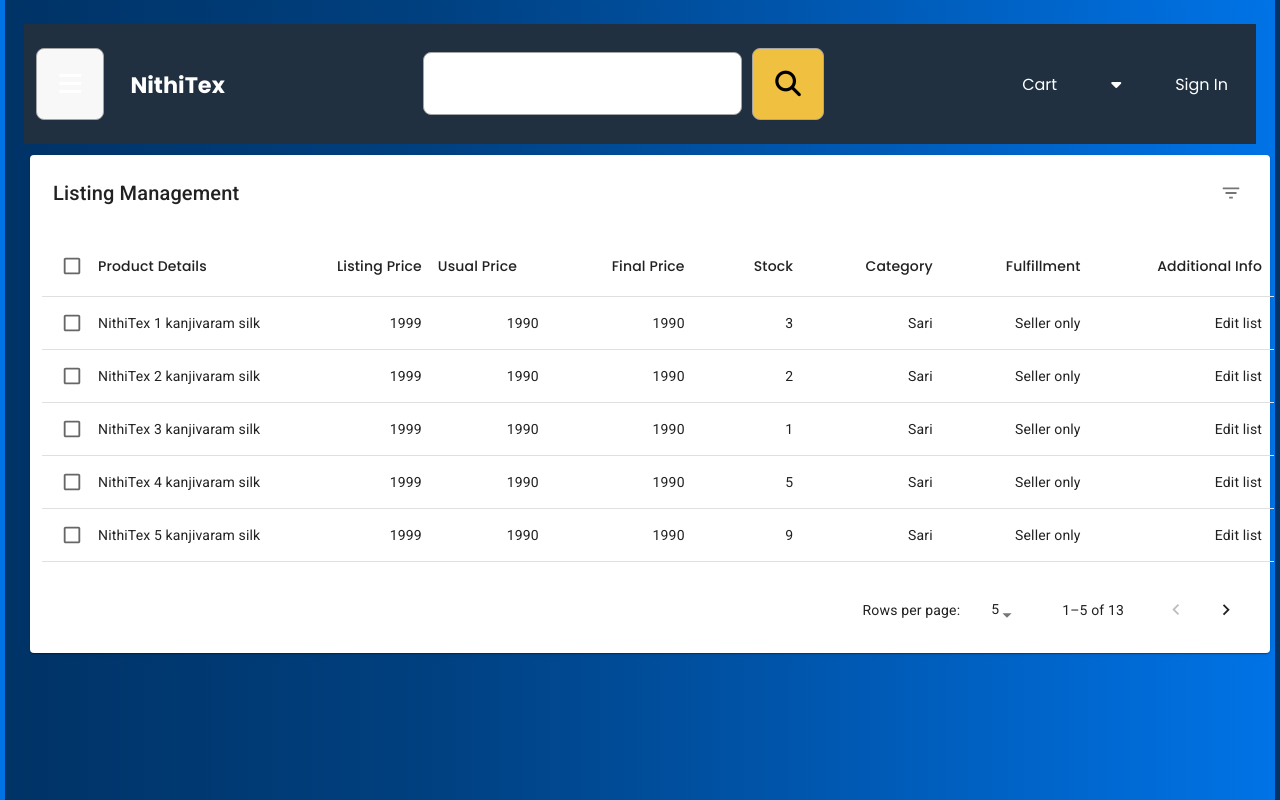
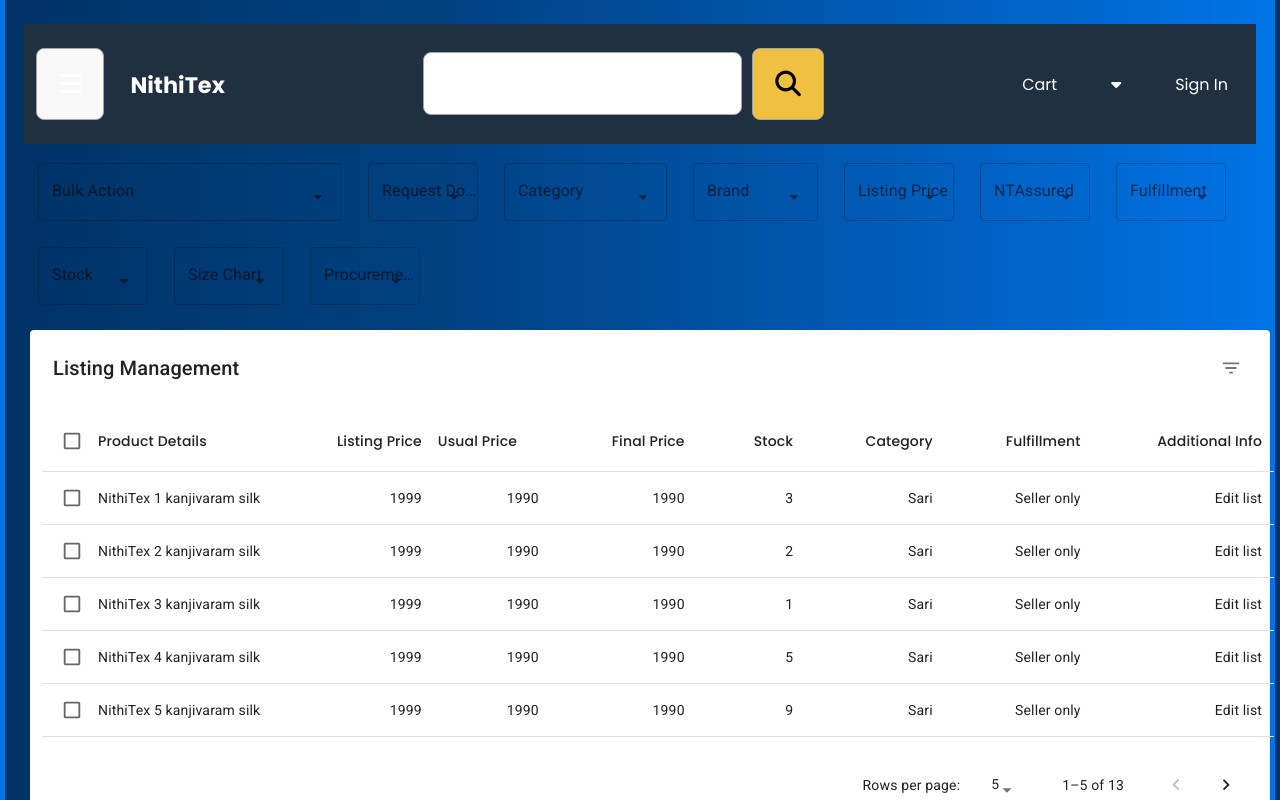
Before and after one commit to jamunashri/nithi_tex_dummy, a React (Create React App) app: page /home in a window 1280 px wide. Shown: the top 800 px of the page. Built offline with nearby package versions, Linux system fonts and the light colour scheme.

Commit message:
group commit

```diff
--- /dev/null
+++ b/src/_components/Group/index.jsx
@@ -0,0 +1,122 @@
+import * as React from 'react';
+import InputLabel from '@mui/material/InputLabel';
+import MenuItem from '@mui/material/MenuItem';
+import ListSubheader from '@mui/material/ListSubheader';
+import FormControl from '@mui/material/FormControl';
+import Select from '@mui/material/Select';
+
+export default function GroupedSelect() {
+  return (
+    <div>
+      <FormControl sx={{ m: 1, minWidth: 120 }}>
+        <InputLabel htmlFor="grouped-native-select">Bulk Action</InputLabel>
+        <Select native defaultValue="" id="grouped-native-select" label="Grouping">
+          <option aria-label="None" value="" />
+          <optgroup label="Listing">
+            <option value={1}>Archive Listings</option>
+            <option value={2}>Deactivate Listings</option>
+          </optgroup>
+          <optgroup label="Shipping">
+            <option value={3}>Add to NithiTex for Free Shipping</option>
+            <option value={4}>Remove from NithiTex</option>
+          </optgroup>
+        </Select>
+      </FormControl>
+      <FormControl sx={{ m: 1, minWidth: 120 }}>
+        <InputLabel htmlFor="grouped-select">Request Download</InputLabel>
+        <Select defaultValue="" id="grouped-select" label="Grouping">
+          <MenuItem value="">
+          </MenuItem>
+          <ListSubheader>Listing File</ListSubheader>
+          <ListSubheader>Catalog File</ListSubheader>
+          </Select>
+      </FormControl>
+
+      {/* //add extra grroup for more options// */}
+
+      <FormControl sx={{ m: 1, minWidth: 120 }}>
+        <InputLabel htmlFor="grouped-native-select">Category</InputLabel>
+        <Select native defaultValue="" id="grouped-native-select" label="Grouping">
+          <option aria-label="None" value="" />
+          <optgroup label="Search">
+            <option value={1}>Clothing</option>
+            <option value={2}>other product</option>
+          </optgroup>
+
+        </Select>
+      </FormControl>
+      <FormControl sx={{ m: 1, minWidth: 120 }}>
+        <InputLabel htmlFor="grouped-native-select">Brand</InputLabel>
+        <Select native defaultValue="" id="grouped-native-select" label="Grouping">
+          <option aria-label="None" value="" />
+          <optgroup label="Search">
+            <option value={1}>NithiTex</option>
+            </optgroup>
+        </Select>
+      </FormControl>
+      <FormControl sx={{ m: 1, minWidth: 120 }}>
+        <InputLabel htmlFor="grouped-native-select">Listing Price</InputLabel>
+        <Select native defaultValue="" id="grouped-native-select" label="Grouping">
+          <option aria-label="None" value="" />
+          <optgroup label="Price Bar">
+          </optgroup>
+        </Select>
+      </FormControl>
+      <FormControl sx={{ m: 1, minWidth: 120 }}>
+        <InputLabel htmlFor="grouped-native-select">NTAssured</InputLabel>
+        <Select native defaultValue="" id="grouped-native-select" label="Grouping">
+          <option aria-label="None" value="" />
+          <optgroup label="NTAssursed">
+          </optgroup>
+          <optgroup label="Non NTAssursed">
+          </optgroup>
+        </Select>
+      </FormControl>
+      <FormControl sx={{ m: 1, minWidth: 120 }}>
+        <InputLabel htmlFor="grouped-native-select">Fulfillment</InputLabel>
+        <Select native defaultValue="" id="grouped-native-select" label="Grouping">
+          <option aria-label="None" value="" />
+          <optgroup label="Seller Only">
+          </optgroup>
+          <optgroup label="NithiTex Only">
+          </optgroup>
+          <optgroup label="Smart Only">
+          </optgroup>
+        </Select>
+      </FormControl>
+      <FormControl sx={{ m: 1, minWidth: 120 }}>
+        <InputLabel htmlFor="grouped-native-select">Stock</InputLabel>
+        <Select native defaultValue="" id="grouped-native-select" label="Grouping">
+          <option aria-label="None" value="" />
+          <optgroup label="Stock Bar">
+          </optgroup>
+        </Select>
+      </FormControl>
+      <FormControl sx={{ m: 1, minWidth: 120 }}>
+        <InputLabel htmlFor="grouped-native-select">Size Chart</InputLabel>
+        <Select native defaultValue="" id="grouped-native-select" label="Grouping">
+          <option aria-label="None" value="" />
+          <optgroup label="Avaiable">
+          </optgroup>
+          <optgroup label="Not Avaiable">
+         </optgroup>
+         <optgroup label="In Progress">
+         </optgroup>
+        </Select>
+      </FormControl><FormControl sx={{ m: 1, minWidth: 120 }}>
+        <InputLabel htmlFor="grouped-native-select">Procurement Type</InputLabel>
+        <Select native defaultValue="" id="grouped-native-select" label="Grouping">
+          <option aria-label="None" value="" />
+          <optgroup label="Express">
+          </optgroup>
+          <optgroup label="Regular">
+          </optgroup>
+          <optgroup label="International">
+          </optgroup>
+          <optgroup label="Made to Order">
+         </optgroup>
+        </Select>
+      </FormControl>
+    </div>
+  );
+}
--- a/src/_components/Navbar/index.css
+++ b/src/_components/Navbar/index.css
@@ -93,6 +93,12 @@
       width: 100%;
       display: table;
     }
+    .nav-links {
+      text-align: center;
+      padding: 2rem;
+      width: 100%;
+      display: group;
+    }
 
     .nav-links:hover {
       background-color: #1888ff;
--- a/src/_pages/Home/index.jsx
+++ b/src/_pages/Home/index.jsx
@@ -1,6 +1,6 @@
 import React from "react";
 import './index.css'
-import { Header, Footer, MuiTable } from '../../_components/index'
+import { Header, Footer, Group, MuiTable } from '../../_components/index'
 class Home extends React.Component {
   constructor(props) {
     super(props);
@@ -12,6 +12,7 @@
     return (
       <div>
         <Header />
+        <Group />
         <MuiTable />
         <Footer />
       </div>
```
Also changed, not shown: src/_components/index.js (+7 -5 lines).
